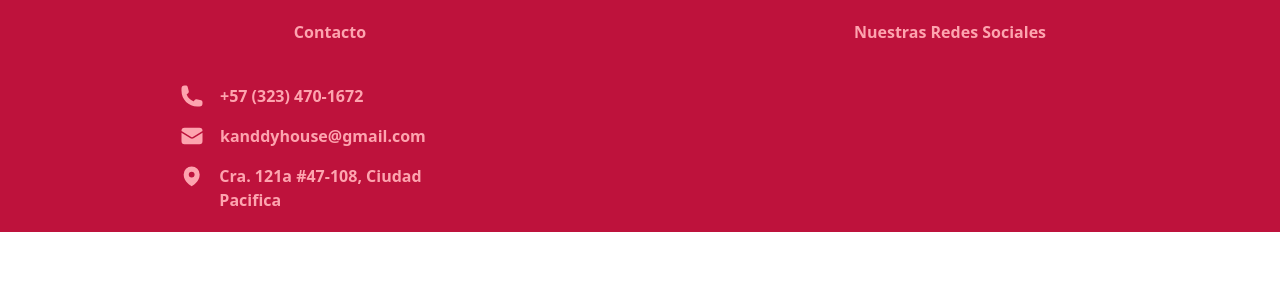
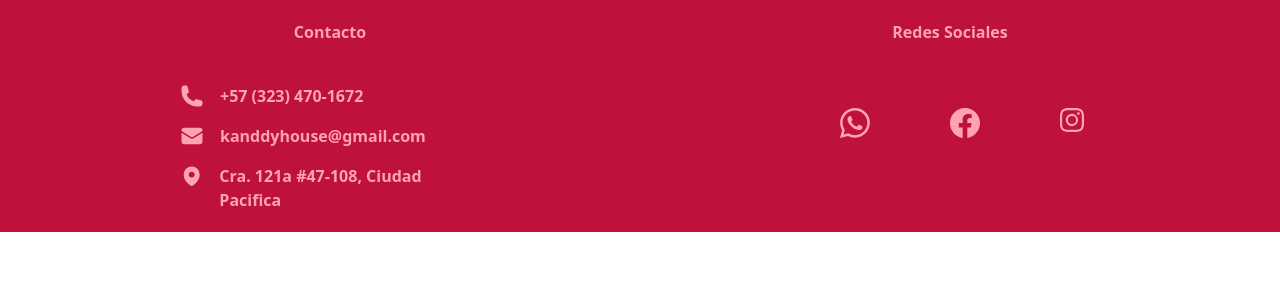
Before and after one commit to AlejandroLargo1031/kandyhouse, a React (Create React App) app: page / in a window 1280 px wide. Shown: the top 300 px of the page. Built offline with nearby package versions, Linux system fonts and the light colour scheme.

Commit message:
Footer completado

```diff
--- a/package.json
+++ b/package.json
@@ -36,6 +36,7 @@
     ]
   },
   "devDependencies": {
+    "react-icons": "^4.7.1",
     "tailwindcss": "^3.2.6"
   }
 }
--- a/src/componentes/Footer.jsx
+++ b/src/componentes/Footer.jsx
@@ -1,3 +1,7 @@
+import { BsWhatsapp } from "react-icons/bs";
+import { BsInstagram } from "react-icons/bs";
+import { BsFacebook } from "react-icons/bs";
+
 
 export default function Footer() {
     return(
@@ -41,23 +45,29 @@ export default function Footer() {
             </div>
 
             <div className="w-1/2">
-                <h2 className="font-extrabold text-rose-300 text-center">
-                    Nuestras Redes Sociales
+                <h2 className="font-extrabold text-rose-300 text-center ">
+                    Redes Sociales
                 </h2>
 
-                <ul>
+                <ul className=" flex space-x-20 mx-40 p-10">
                     <li>
-
-
+                        <a href="https://wa.me/573234701672" className=" mx-5">
+                        <BsWhatsapp className="fill-rose-300 text-3xl"/>
+                        </a>
 
                     </li>
 
                     <li>
+                        <a href="https://www.facebook.com/kanddyhouse/photos/?ref=page_internal" className=" mx-5">
+                            <BsFacebook className="fill-rose-300 text-3xl"/>
 
+                        </a>
                     </li>
 
                     <li>
-
+                        <a href="https://www.instagram.com/kanddyhouse/" className=" mx-5">
+                            <BsInstagram className="fill-rose-300 text-2xl"/>
+                        </a>
                     </li>
                 </ul>
 
```
Also changed, not shown: 1 other file (tests, documents, lock files or other folders).
